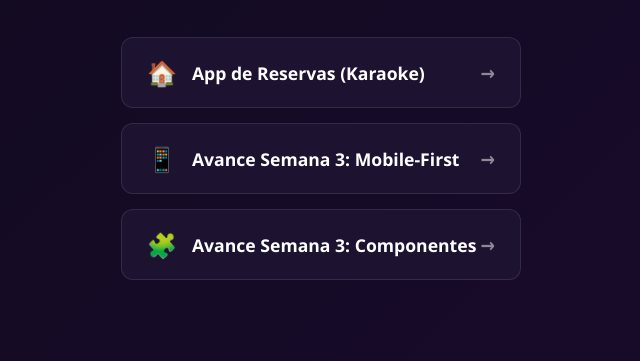
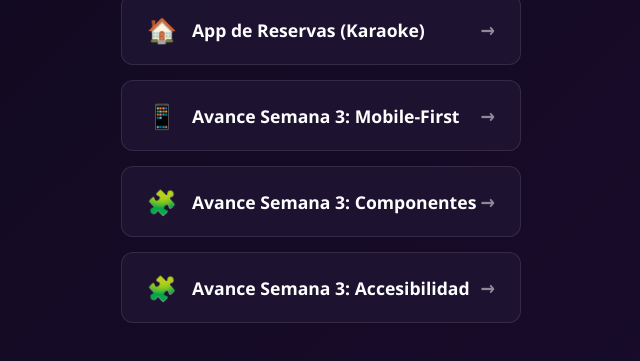
Before and after one commit to dev-mark42/karaoke, a plain HTML site: page index.html in a window 1280 px wide. Shown: the part 329-690 px from the top of the page, without its empty margins (319-959 px from the left). Drawn offline with Linux system fonts and the light colour scheme.

```diff
--- a/index.html
+++ b/index.html
@@ -107,6 +107,12 @@
             <span class="text">Avance Semana 3: Componentes</span>
             <span class="arrow">→</span>
         </a>
+        <!-- Enlace al Avance Semana 3 (Componentes) -->
+        <a href="fase-ui-pwa/avances/semana-3/Accesibilidad/index.html" class="menu-btn">
+            <span class="icon">🧩</span>
+            <span class="text">Avance Semana 3: Accesibilidad</span>
+            <span class="arrow">→</span>
+        </a>
     </div>
 
 </body>
```
